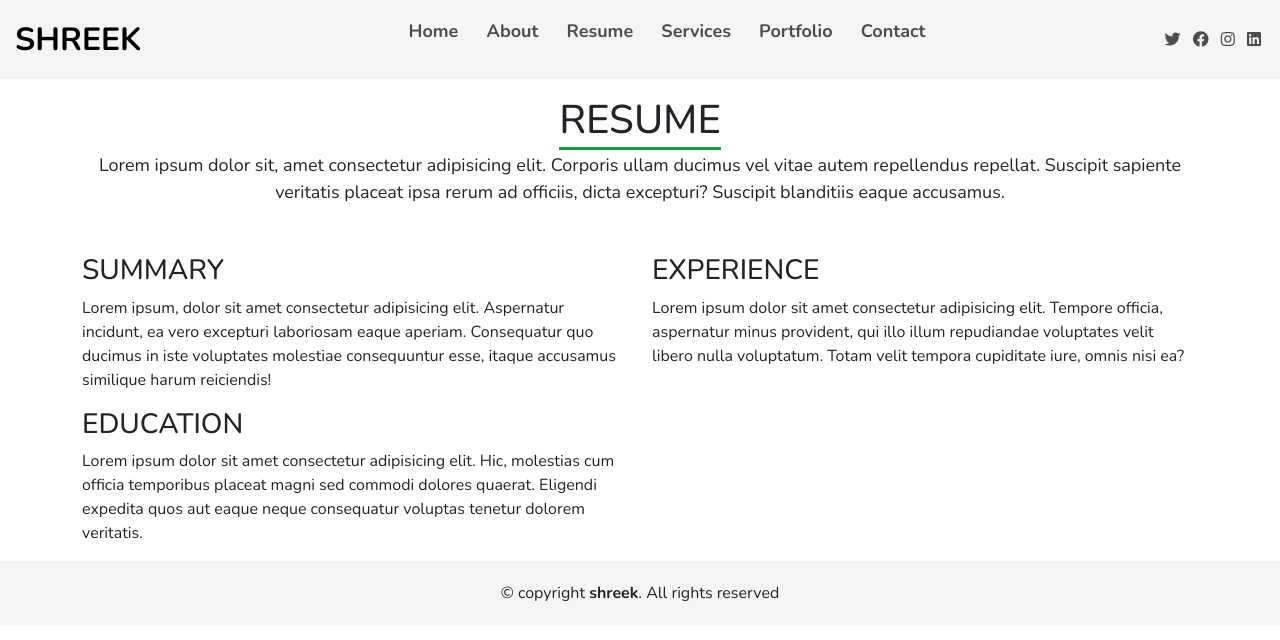
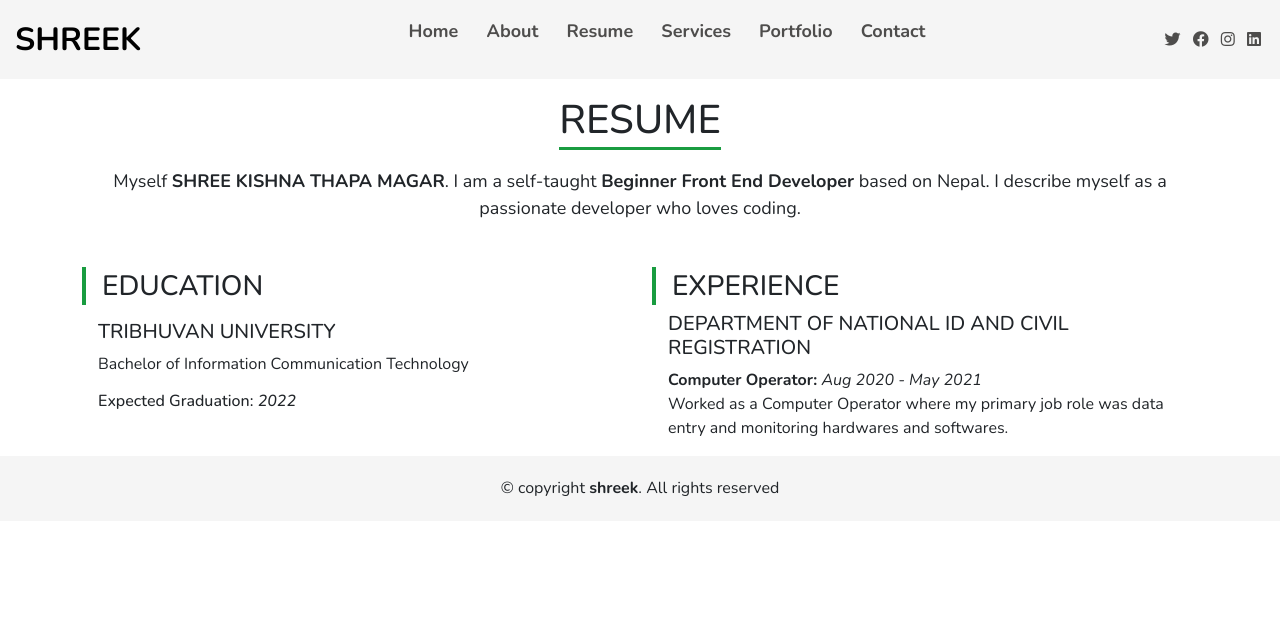
Before and after one commit to theshreek/portfolio, a plain HTML site: page resume.html in a window 1280 px wide. Drawn offline with nearby package versions, Linux system fonts and the light colour scheme.

Commit message:
about and resume page updated

```diff
--- a/resume.html
+++ b/resume.html
@@ -6,6 +6,7 @@
     <meta http-equiv="X-UA-Compatible" content="IE=edge">
     <meta name="viewport" content="width=device-width, initial-scale=1.0">
     <title>shreek</title>
+    <link rel="icon" href="image/favicon.png">
     <link rel="stylesheet" href="https://use.fontawesome.com/releases/v5.15.4/css/all.css"
         integrity="sha384-DyZ88mC6Up2uqS4h/KRgHuoeGwBcD4Ng9SiP4dIRy0EXTlnuz47vAwmeGwVChigm" crossorigin="anonymous">
     <link rel="preconnect" href="https://fonts.googleapis.com">
@@ -68,23 +69,27 @@
             <h1>
                 <span class="abouttext">RESUME</span>
             </h1>
-            <p>Lorem ipsum dolor sit, amet consectetur adipisicing elit. Corporis ullam ducimus vel vitae autem
-            repellendus repellat. Suscipit sapiente veritatis placeat ipsa rerum ad officiis, dicta excepturi?
-            Suscipit blanditiis eaque accusamus.
+            <p class="mt-4">Myself <b>SHREE KISHNA THAPA MAGAR</b>. I am a self-taught <b>Beginner Front End Developer</b> based on Nepal. I describe myself as a passionate developer who loves coding.
             </p>
         </div>
     </div>
     <div class="container">
         <div class="row">
             <div class="col-sm-6">
-                <h3>SUMMARY</h3>
-                <p>Lorem ipsum, dolor sit amet consectetur adipisicing elit. Aspernatur incidunt, ea vero excepturi laboriosam eaque aperiam. Consequatur quo ducimus in iste voluptates molestiae consequuntur esse, itaque accusamus similique harum reiciendis!</p>
-                <h3>EDUCATION</h3>
-                <p>Lorem ipsum dolor sit amet consectetur adipisicing elit. Hic, molestias cum officia temporibus placeat magni sed commodi dolores quaerat. Eligendi expedita quos aut eaque neque consequatur voluptas tenetur dolorem veritatis.</p>
+                <h3>
+                    <span class="resume px-3">EDUCATION</span>
+                </h3>
+                <h5 class="mt-3 px-3">TRIBHUVAN UNIVERSITY</h5>
+                <p class="px-3">Bachelor of Information Communication Technology</p>
+                <h6 class="px-3">Expected Graduation: <i>2022</i></h6>
             </div>
             <div class="col-sm-6">
-                <h3>EXPERIENCE</h3>
-                <P>Lorem ipsum dolor sit amet consectetur adipisicing elit. Tempore officia, aspernatur minus provident, qui illo illum repudiandae voluptates velit libero nulla voluptatum. Totam velit tempora cupiditate iure, omnis nisi ea?</P>
+                <h3>
+                    <span class="resume px-3">EXPERIENCE </span>
+                </h3>
+                <h5 class="px-3">DEPARTMENT OF NATIONAL ID AND CIVIL REGISTRATION</h5>
+                <p class="px-3"><b>Computer Operator:</b> <i>Aug 2020 - May 2021</i><br>Worked as a Computer Operator where my primary job role was data entry and monitoring
+                hardwares and softwares.</p>
 
             </div>
         </div>
--- a/style.css
+++ b/style.css
@@ -147,5 +147,7 @@ footer{
 }
 .abouttext{
     border-bottom:3px solid #199c40;
-
 }
+.resume{
+    border-left: 4px solid #199c40;
+}
```
Also changed, not shown: about.html (+23 -16 lines), index.html (+1 -0 lines), image/favicon.png (added).
